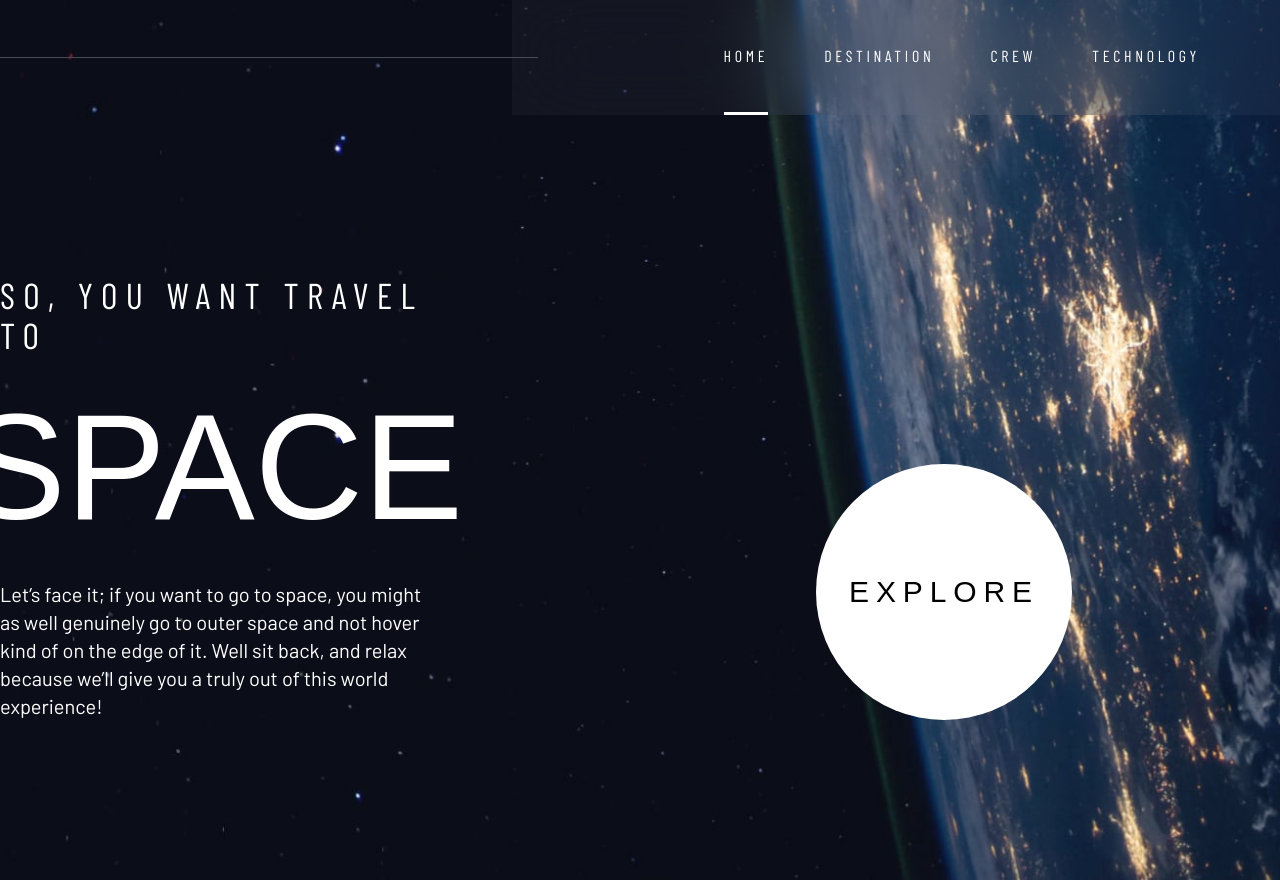
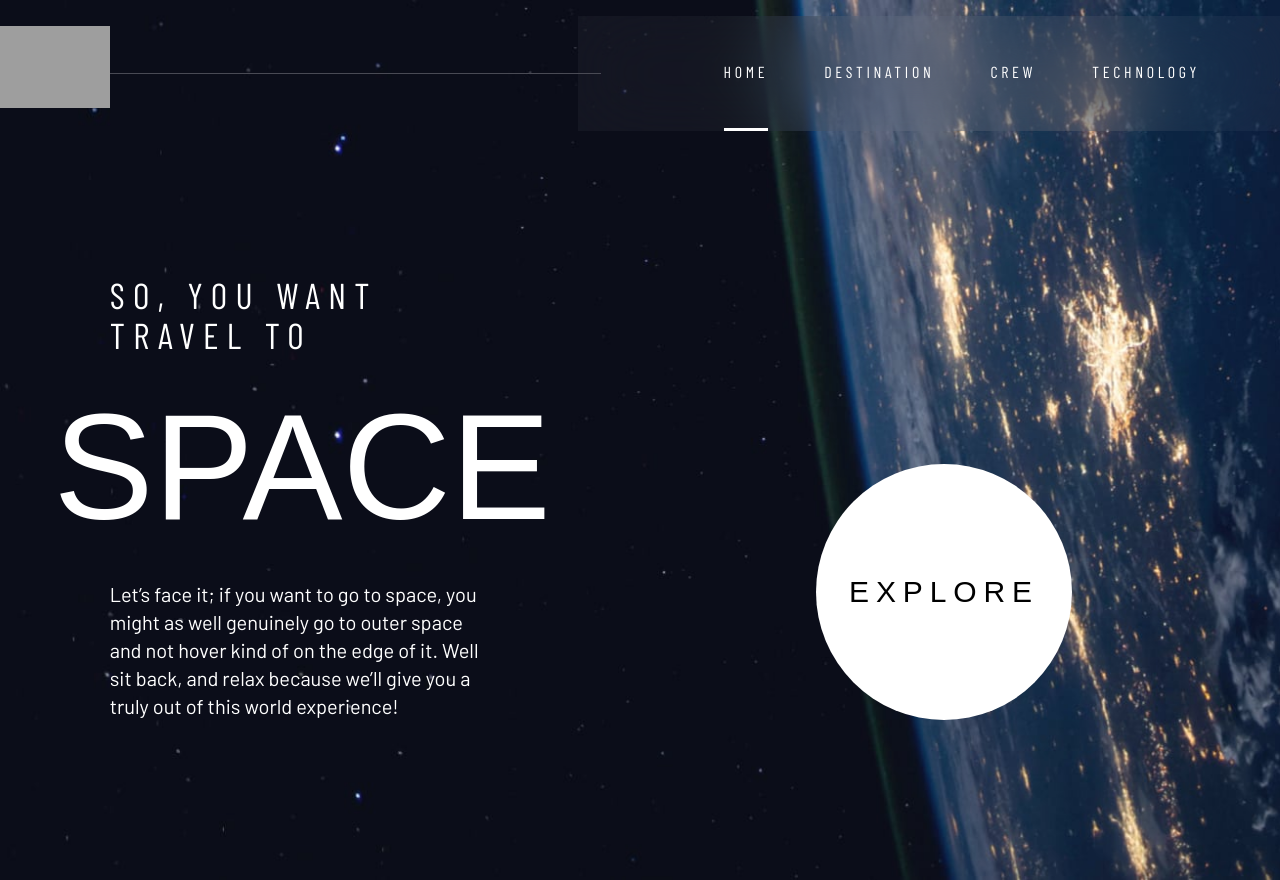
Before and after one commit to nicolsam/space-tourism, a React (Vite) app: page / in a window 1280 px wide. Built offline with nearby package versions, Linux system fonts and the light colour scheme; grey boxes are pictures that could not be loaded; a web font is replaced by a local one.

Commit message:
style: icon for desktop version

```diff
--- a/src/App.tsx
+++ b/src/App.tsx
@@ -1,18 +1,32 @@
 import { Routes, Route } from 'react-router-dom';
+import { Link } from 'react-router-dom';
 
 import Header from '@components/Header';
 import Home from '@pages/Home';
 
+import Logo from '@icons/shared/logo.svg';
+
 function App() {
 
   return (
-    <div className="App">
+    <div className="App flex flex-row">
 
-      <Header />
+      <div className="hidden xl:block w-52 h-screen">
+        <div className="h-1/6 flex justify-center items-center">
+          <Link to="/" className="h-fit cursor-pointer">
+            <img src={Logo} alt="Logo" />
+          </Link>
+        </div>
+      </div>
 
-      <Routes>
-        <Route path="/" element={<Home />} />
-      </Routes>
+      <main className="h-screen xl:h-auto">
+        <Header />
+
+        <Routes>
+            <Route path="/" element={<Home />} />
+        </Routes>
+      </main>
+
     </div>
   )
 }
```
